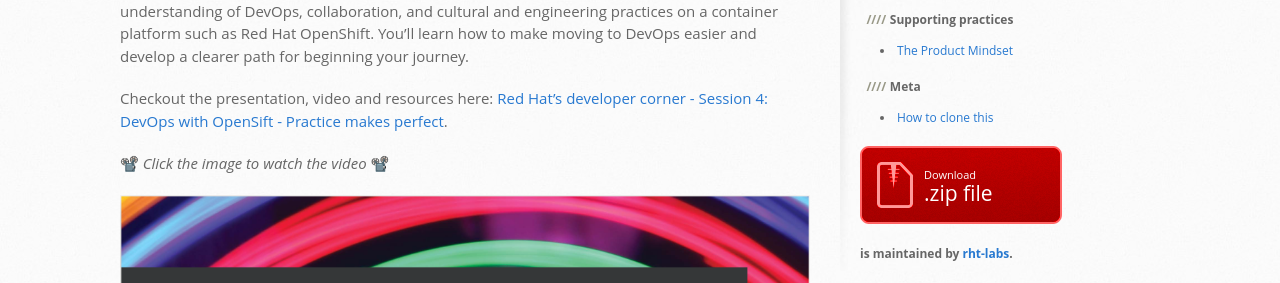
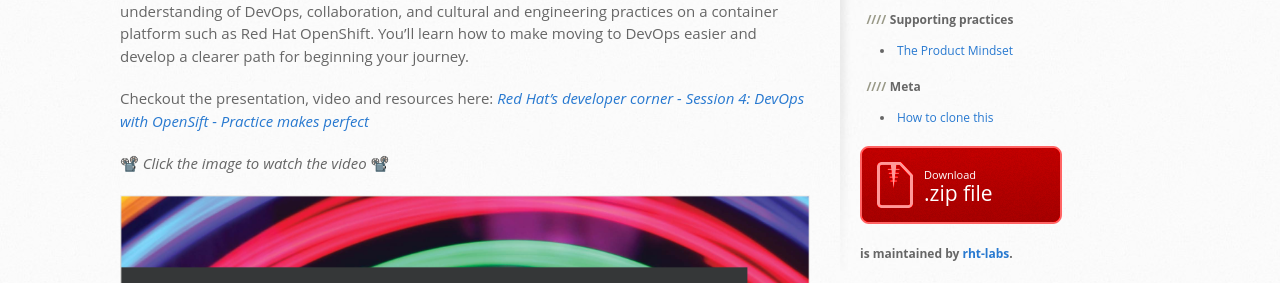
Before and after one commit to rht-labs/rht-labs.github.io, a Jekyll site: the page built from _docs/practice-makes-perfect.md, in a window 1280 px wide. Shown: the part 571-854 px from the top of the page. Built offline with Jekyll 4.4.1, drawn with Linux system fonts in a browser that asks for light colours.

```diff
--- a/_docs/practice-makes-perfect.md
+++ b/_docs/practice-makes-perfect.md
@@ -9,8 +9,8 @@ Practice Makes Perfect
 
 In this session of Red Hat’s developer corner, you’ll have the opportunity to connect with one of the authors of the book, `DevOps Culture and Practice with OpenShift: Deliver continuous business value through people, processes, and technology.` He’ll help you increase your understanding of DevOps, collaboration, and cultural and engineering practices on a container platform such as Red Hat OpenShift. You’ll learn how to make moving to DevOps easier and develop a clearer path for beginning your journey.
 
-Checkout the presentation, video and resources here: [Red Hat's developer corner - Session 4: DevOps with OpenSift - Practice makes perfect](https://tracks.redhat.com/l/cy_21_q3_na_cn_devel).
+Checkout the presentation, video and resources here: <a href="https://tracks.redhat.com/l/cy_21_q3_na_cn_devel" target="_blank">_Red Hat's developer corner - Session 4: DevOps with OpenSift - Practice makes perfect_</a>
 
 📽️ _Click the image to watch the video_ 📽️
 
-[![../images/dvo-cover.png](../images/dvo-cover.png)](https://youtu.be/Ce8hbrRG8qU)
+<a href="https://youtu.be/Ce8hbrRG8qU" target="_blank"><img src="../images/dvo-cover.png" alt="../images/dvo-cover.png" /></a>
```
